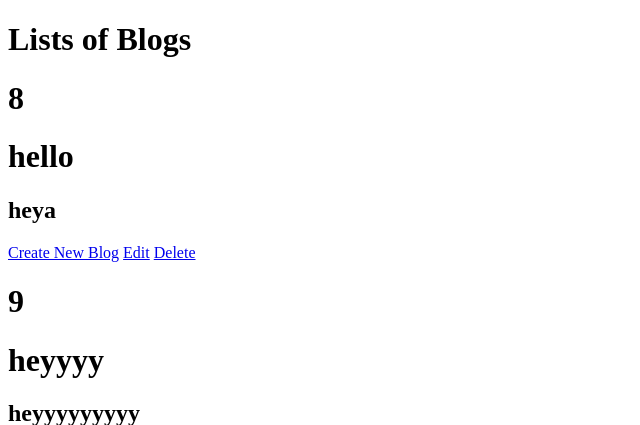
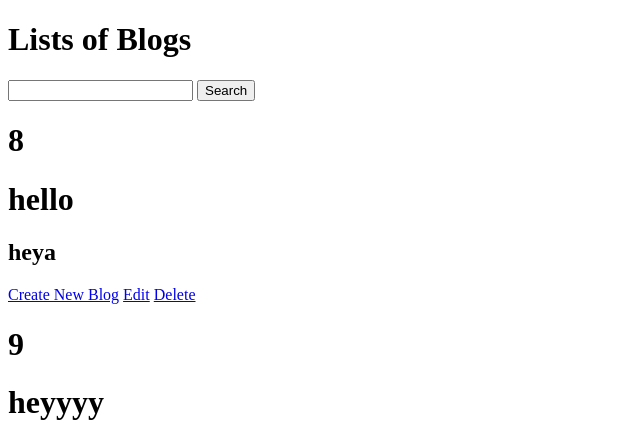
Before and after one commit to SampurnaC/blogger, a Django app: page / in a window 1280 px wide. Shown: the top 425 px of the page, without its empty margins (0-640 px from the left). Run offline with Django 4.2, Linux system fonts and the light colour scheme; data comes from the database, SQL or seed files in the repository.

Commit message:
work on search feature

```diff
--- a/blog/templates/blog/index_view.html
+++ b/blog/templates/blog/index_view.html
@@ -6,6 +6,14 @@
 <body>
 
     <h1>Lists of Blogs</h1>
+
+
+    <form method="POST" action="{% url 'search-blog' %}">
+      {% csrf_token %}
+      <input type="search" name="search"/>
+      <button type="submit">Search</button>
+    </form>
+
 
     {% for blog in blogs %}
         <h1>{{blog.id}}</h1>
--- a/blog/urls.py
+++ b/blog/urls.py
@@ -7,5 +7,8 @@ urlpatterns = [
     path('new/', views.new_view, name='new'),
     path('edit/<int:id>', views.update_view, name='update'),
     # path('update/<int:id>', views.update, name='update'),
-    path('delete/<int:id>', views.destroy_view, name='delete')
+    path('delete/<int:id>', views.destroy_view, name='delete'),
+
+    path('search/', views.search_blog, name='search-blog'),
+
 ]
--- a/blog/views.py
+++ b/blog/views.py
@@ -65,3 +65,12 @@ def destroy_view(request, id):
     blog = Blog.objects.get(id=id)
     blog.delete()
     return redirect('/')
+
+def search_blog(request):
+
+    if request.method == "POST":
+        search = request.POST['search']
+        blogs = Blog.objects.filter(title__contains = search)
+        return render(request, "blog/search_blog.html", {"search": search, "blogs": blogs})
+    else:
+        return render(request, "blog/search_blog.html", {})
```
Also changed, not shown: blog/templates/blog/search_blog.html (added, +13 -0 lines).
